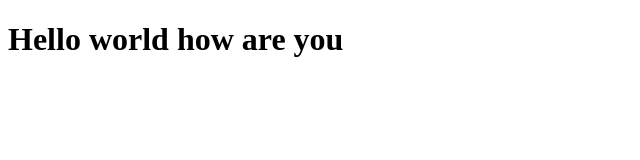
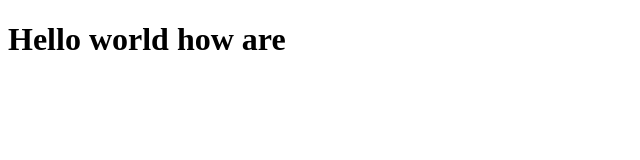
Before and after one commit to Meetr1008/Demo, a plain HTML site: page index.html in a window 1280 px wide. Shown: the full height of the page, 0-640 px from the left. Drawn offline with Linux system fonts and the light colour scheme.

Commit message:
change in index.html

```diff
--- a/index.html
+++ b/index.html
@@ -6,6 +6,6 @@
     <title>Document</title>
 </head>
 <body>
-    <h1>Hello world how are you </h1>
+    <h1>Hello world how are </h1>
 </body>
 </html>
```
